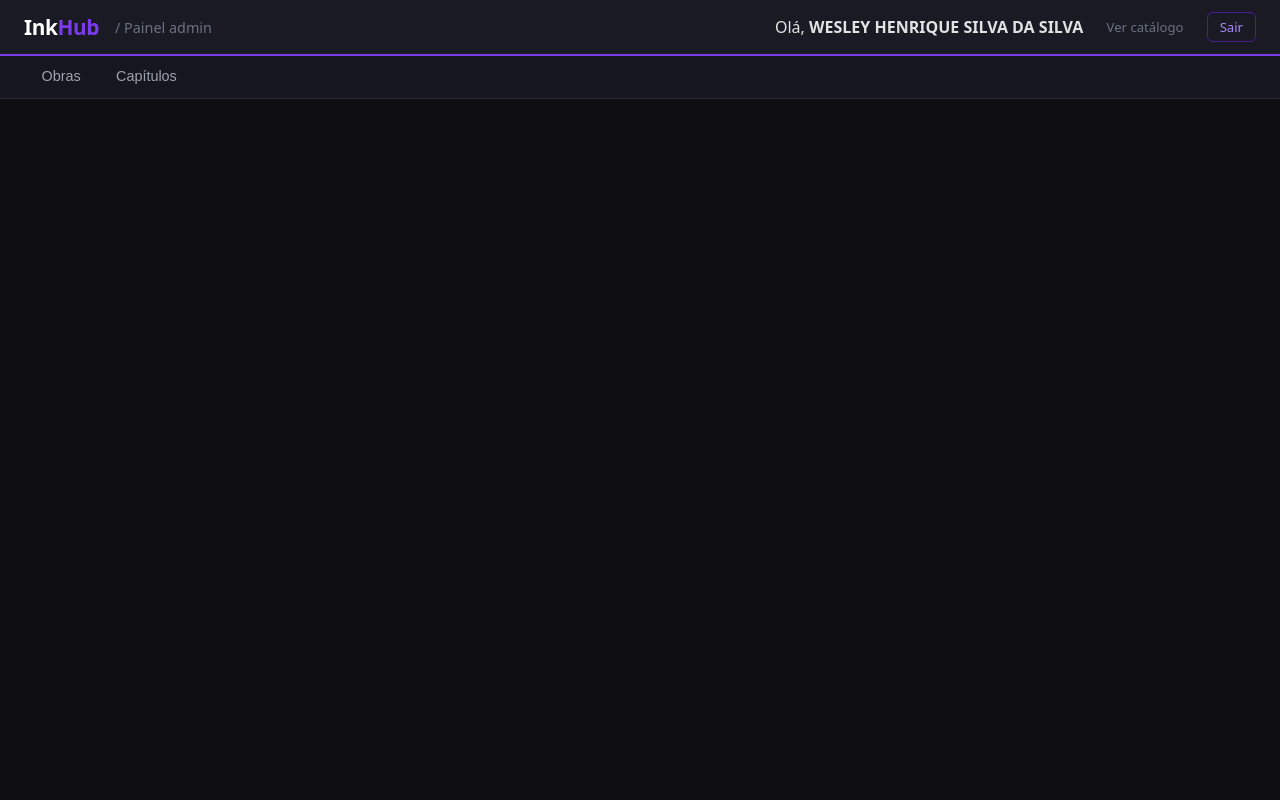
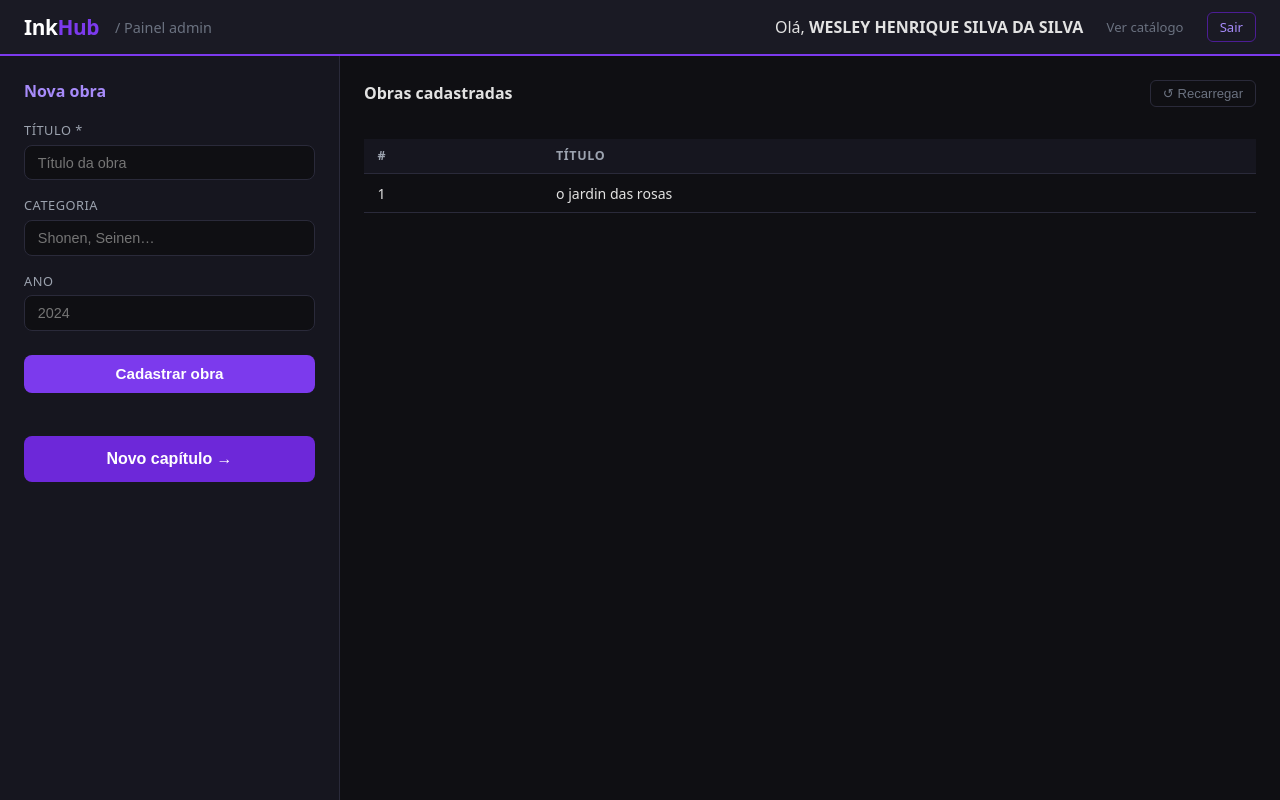
Before and after one commit to JpNuro/InkHub, a Flask app: page /painel in a window 1280 px wide. Run offline with Flask 3, Linux system fonts and the light colour scheme; a user stored in the database is signed in; data comes from the database, SQL or seed files in the repository; both versions use the stored data as it was after the commit.

Commit message:
ajuste de login e obra

```diff
--- a/app/templates/index.html
+++ b/app/templates/index.html
@@ -71,29 +71,12 @@
     }
     .btn-logout:hover { background: var(--purple-x); color: #fff; }
 
-    /* ── Abas principais ── */
-    .abas-nav {
-      display: flex;
-      gap: 0;
-      background: var(--surface);
-      border-bottom: 1px solid var(--border);
-      padding: 0 1.5rem;
-    }
-    .aba-nav {
-      background: none;
-      border: none;
-      border-bottom: 2px solid transparent;
-      color: var(--muted);
-      padding: .75rem 1.1rem;
-      font-size: .9rem;
-      cursor: pointer;
-      transition: color .15s, border-color .15s;
-    }
-    .aba-nav.ativa { color: var(--purple-l); border-bottom-color: var(--purple); }
+    /* ── Conteúdo das seções ── */
+    .secao-conteudo { display: none; flex: 1; }
+    .secao-conteudo.ativa { display: flex; }
 
-    /* ── Conteúdo das abas ── */
-    .aba-conteudo { display: none; flex: 1; }
-    .aba-conteudo.ativa { display: flex; }
+    .secao-obras { display: flex; }
+    .secao-capitulos { display: none; }
 
     /* ── Layout duas colunas (formulário + tabela) ── */
     .dois-col {
@@ -336,24 +287,15 @@
   </div>
 </header>
 
-<!-- Abas -->
-<nav class="abas-nav">
-  <button class="aba-nav"       data-aba="obras">Obras</button>
-  <button class="aba-nav"       data-aba="capitulos">Capítulos</button>
-</nav>
 
-<!-- ══════════ ABA OBRAS ══════════ -->
-<div class="aba-conteudo" id="aba-obras">
+<!-- ══════════ SEÇÃO OBRAS ══════════ -->
+<div class="secao-conteudo secao-obras" id="secao-obras">
   <div class="dois-col">
     <div class="col-form">
       <h2>Nova obra</h2>
       <div class="campo">
         <label>Título *</label>
         <input id="o-titulo" type="text" placeholder="Título da obra" />
-      </div>
-      <div class="campo">
-        <label>Autor</label>
-        <input type="text" value="{{ usuario_nome }}" readonly />
       </div>
       <div class="campo">
         <label>Categoria</label>
@@ -363,12 +305,9 @@
         <label>Ano</label>
         <input id="o-ano" type="number" placeholder="2024" />
       </div>
-      <div class="campo">
-        <label>Editora</label>
-        <input id="o-editora" type="text" placeholder="Nome da editora" />
-      </div>
       <button class="btn-cadastrar" id="btn-obra">Cadastrar obra</button>
       <div class="msg-form" id="msg-obra"></div>
+      <button class="btn-cadastrar" id="btn-ir-capitulos" style="display:none; background: var(--purple-d); margin-top: 1rem; padding: .85rem; font-size: 1rem;">Novo capítulo →</button>
     </div>
     <div class="col-tabela">
       <div class="tabela-header">
@@ -378,7 +317,7 @@
       <div class="status-tabela" id="status-obras"></div>
       <div class="tabela-wrap">
         <table>
-          <thead><tr><th>#</th><th>Título</th><th>Autor</th></tr></thead>
+          <thead><tr><th>#</th><th>Título</th></tr></thead>
           <tbody id="tbody-obras"></tbody>
         </table>
       </div>
@@ -386,10 +325,11 @@
   </div>
 </div>
 
-<!-- ══════════ ABA CAPÍTULOS ══════════ -->
-<div class="aba-conteudo" id="aba-capitulos">
+<!-- ══════════ SEÇÃO CAPÍTULOS ══════════ -->
+<div class="secao-conteudo secao-capitulos" id="secao-capitulos">
   <div class="dois-col">
     <div class="col-form">
+      <button class="btn-cadastrar" id="btn-voltar-obras" style="background: var(--purple-d); margin-bottom: 1rem;">← Voltar para obras</button>
       <h2>Novo capítulo</h2>
       <div class="campo">
         <label>Obra *</label>
@@ -398,14 +338,10 @@
         </select>
       </div>
       <div class="campo">
-        <label>Número</label>
-        <input id="c-numero" type="number" placeholder="1" />
-      </div>
-      <div class="campo">
         <label>Título *</label>
         <input id="c-titulo" type="text" placeholder="Título do capítulo" />
       </div>
-      <button class="btn-cadastrar" id="btn-capitulo">Cadastrar capítulo</button>
+      <button class="btn-cadastrar" id="btn-capitulo" disabled>Cadastrar capítulo</button>
       <div class="msg-form" id="msg-capitulo"></div>
 
       <hr style="border: 0; border-top: 1px solid var(--border); margin: 1.5rem 0;" />
@@ -452,18 +388,9 @@
       <div class="status-tabela" id="status-capitulos"></div>
       <div class="tabela-wrap">
         <table>
-          <thead><tr><th>#</th><th>Número</th><th>Título</th><th>Obra</th></tr></thead>
+          <thead><tr><th>Número</th><th>Título</th><th>Obra</th></tr></thead>
           <tbody id="tbody-capitulos"></tbody>
         </table>
-      </div>
-
-      <div style="margin-top: 2rem;">
-        <div class="tabela-header">
-          <h2>PDFs cadastrados</h2>
-          <button class="btn-reload" data-reload="pdfs" style="font-size:.8rem">↺</button>
-        </div>
-        <div class="status-upload-lista" id="status-pdfs"></div>
-        <div id="lista-pdfs-admin"></div>
       </div>
     </div>
   </div>
@@ -479,26 +406,32 @@ const api = path => fetch(path).then(r => r.json());
 
 function setMsg(elId, texto, tipo) {
   const el = $(elId);
+  if (!el) {
+    console.error("Elemento não encontrado:", elId);
+    return;
+  }
   el.textContent  = texto;
   el.className    = "msg-form " + (tipo === "ok" ? "msg-ok" : tipo === "err" ? "msg-err" : "");
+  el.style.display = "block";
 }
 
 /* ══════════════════════════════════════════════
-   Abas
+   Navegação entre seções
 ══════════════════════════════════════════════ */
-$$(".aba-nav").forEach(btn => {
-  btn.addEventListener("click", () => {
-    $$(".aba-nav").forEach(b => b.classList.remove("ativa"));
-    $$(".aba-conteudo").forEach(c => c.classList.remove("ativa"));
-    btn.classList.add("ativa");
-    $("aba-" + btn.dataset.aba).classList.add("ativa");
-  });
+$("btn-ir-capitulos").addEventListener("click", () => {
+  $("secao-obras").style.display = "none";
+  $("secao-capitulos").style.display = "flex";
+});
+
+$("btn-voltar-obras").addEventListener("click", () => {
+  $("secao-capitulos").style.display = "none";
+  $("secao-obras").style.display = "flex";
 });
 
 /* ══════════════════════════════════════════════
    Dados em memória
 ══════════════════════════════════════════════ */
-let obras = [], capitulos = [], pdfs = [];
+let obras = [], capitulos = [];
 
 /* ══════════════════════════════════════════════
    Selects
@@ -557,7 +490,7 @@ function renderObras() {
   const tb = $("tbody-obras");
   $("status-obras").textContent = obras.length ? "" : "Nenhuma obra cadastrada.";
   tb.innerHTML = obras.map(o => `
-    <tr><td>${o.id}</td><td>${o.titulo}</td><td>${o.autor || "—"}</td></tr>
+    <tr><td>${o.id}</td><td>${o.titulo}</td></tr>
   `).join("");
 }
 
@@ -569,33 +502,11 @@ function renderCapitulos() {
     .sort((a, b) => (a.obra_id - b.obra_id) || (a.numero || 0) - (b.numero || 0))
     .map(c => `
       <tr>
-        <td>${c.id}</td>
         <td>${c.numero ?? "—"}</td>
         <td>${c.titulo}</td>
         <td>${mapaObras[c.obra_id] || c.obra_id}</td>
       </tr>
     `).join("");
-}
-
-function renderPdfsAdmin() {
-  const mapaObras = Object.fromEntries(obras.map(o => [o.id, o.titulo]));
-  const mapaCaps = Object.fromEntries(capitulos.map(c => [c.id, `Cap. ${c.numero} - ${c.titulo}`]));
-  const lista = $("lista-pdfs-admin");
-  $("status-pdfs").textContent = pdfs.length ? "" : "Nenhum PDF enviado ainda.";
-  lista.innerHTML = pdfs.map(p => `
-    <div class="pdf-card-admin">
-      <svg viewBox="0 0 24 24" fill="none" stroke="currentColor" stroke-width="1.8">
-        <path d="M14 2H6a2 2 0 0 0-2 2v16a2 2 0 0 0 2 2h12a2 2 0 0 0 2-2V8z"/>
-        <polyline points="14 2 14 8 20 8"/>
-      </svg>
-      <div class="pc-info">
-        <div class="pc-obra">${mapaObras[p.obra_id] || "Obra #" + p.obra_id}</div>
-        ${p.capitulo_id ? `<div class="pc-url" style="font-size:.75rem;color:#a78bfa">${mapaCaps[p.capitulo_id] || "Capítulo #" + p.capitulo_id}</div>` : ''}
-        <div class="pc-url">${p.url}</div>
-      </div>
-      <a href="${p.url}" target="_blank">Abrir ↗</a>
-    </div>
-  `).join("");
 }
 
 /* ══════════════════════════════════════════════
@@ -615,9 +526,6 @@ $$("[data-reload]").forEach(btn => {
       case "capitulos":
         capitulos = await api("/api/meus_capitulos");
         renderCapitulos(); break;
-      case "pdfs":
-        pdfs = await api("/api/pdf_urls");
-        renderPdfsAdmin(); break;
     }
   });
 });
@@ -626,11 +534,27 @@ $$("[data-reload]").forEach(btn => {
    Cadastrar obra
 ══════════════════════════════════════════════ */
 $("btn-obra").addEventListener("click", async () => {
+  const titulo = $("o-titulo").value.trim();
+  const categoria = $("o-categoria").value.trim();
+  const ano = $("o-ano").value.trim();
+
+  if (!titulo) {
+    setMsg("msg-obra", "✗ O campo Título é obrigatório.", "err");
+    return;
+  }
+  if (!categoria) {
+    setMsg("msg-obra", "✗ O campo Categoria é obrigatório.", "err");
+    return;
+  }
+  if (!ano) {
+    setMsg("msg-obra", "✗ O campo Ano é obrigatório.", "err");
+    return;
+  }
+
   const dados = {
-    titulo_obra: $("o-titulo").value,
-    categoria:   $("o-categoria").value,
-    ano:         $("o-ano").value,
-    editora:     $("o-editora").value,
+    titulo_obra: titulo,
+    categoria:   categoria,
+    ano:         ano,
   };
   try {
     const r = await fetch("/api/obras", {
@@ -641,9 +565,12 @@ $("btn-obra").addEventListener("click", async () => {
     const d = await r.json();
     if (!r.ok) throw new Error(d.erro || "Erro");
     setMsg("msg-obra", "✓ Obra cadastrada!", "ok");
-    $("o-titulo").value = $("o-categoria").value = $("o-ano").value = $("o-editora").value = "";
+    $("o-titulo").value = $("o-categoria").value = $("o-ano").value = "";
     obras = await api("/api/minhas_obras");
     renderObras(); popularSelects();
+    if (obras.length > 0) {
+      $("btn-ir-capitulos").style.display = "block";
+    }
   } catch (e) { setMsg("msg-obra", "✗ " + e.message, "err"); }
 });
 
@@ -651,10 +578,21 @@ $("btn-obra").addEventListener("click", async () => {
    Cadastrar capítulo
 ══════════════════════════════════════════════ */
 $("btn-capitulo").addEventListener("click", async () => {
+  const obra = $("c-obra").value;
+  const titulo = $("c-titulo").value.trim();
+
+  if (!obra) {
+    setMsg("msg-capitulo", "✗ O campo Obra é obrigatório.", "err");
+    return;
+  }
+  if (!titulo) {
+    setMsg("msg-capitulo", "✗ O campo Título é obrigatório.", "err");
+    return;
+  }
+
   const dados = {
-    titulo_capitulo: $("c-titulo").value,
-    numero_capitulo: $("c-numero").value,
-    obra_id:         $("c-obra").value,
+    titulo_capitulo: titulo,
+    obra_id:         obra,
   };
   try {
     const r = await fetch("/api/capitulos", {
@@ -665,7 +603,7 @@ $("btn-capitulo").addEventListener("click", async () => {
     const d = await r.json();
     if (!r.ok) throw new Error(d.erro || "Erro");
     setMsg("msg-capitulo", "✓ Capítulo cadastrado!", "ok");
-    $("c-titulo").value = $("c-numero").value = "";
+    $("c-titulo").value = "";
     capitulos = await api("/api/meus_capitulos");
     renderCapitulos();
   } catch (e) { setMsg("msg-capitulo", "✗ " + e.message, "err"); }
@@ -703,6 +641,7 @@ function definirArquivo(f) {
   nomeEl.textContent = "📎 " + f.name;
   nomeEl.style.display = "block";
   atualizarBtnUpload();
+  $("btn-capitulo").disabled = false;
   mostrarMsgUpload("", "");
 }
 
@@ -757,10 +696,7 @@ $("btn-upload").addEventListener("click", async () => {
     $("nome-arquivo").textContent   = "";
     inputPdf.value = "";
     atualizarBtnUpload();
-
-    // recarregar lista
-    pdfs = await api("/api/pdf_urls");
-    renderPdfsAdmin();
+    $("btn-capitulo").disabled = true;
 
   } catch (e) {
     clearInterval(tick);
@@ -774,15 +710,16 @@ $("btn-upload").addEventListener("click", async () => {
    Init
 ══════════════════════════════════════════════ */
 async function carregarTodos() {
-  [obras, capitulos, pdfs] = await Promise.all([
+  [obras, capitulos] = await Promise.all([
     api("/api/minhas_obras"),
     api("/api/meus_capitulos"),
-    api("/api/pdf_urls"),
   ]);
   renderObras();
   renderCapitulos();
-  renderPdfsAdmin();
   popularSelects();
+  if (obras.length > 0) {
+    $("btn-ir-capitulos").style.display = "block";
+  }
 }
 carregarTodos();
 </script>
```
Also changed, not shown: other parts of app/templates/index.html (+0 -32 lines), app/templates/login.html (+50 -2 lines), servico.py (+8 -1 lines), instance/app.db.
